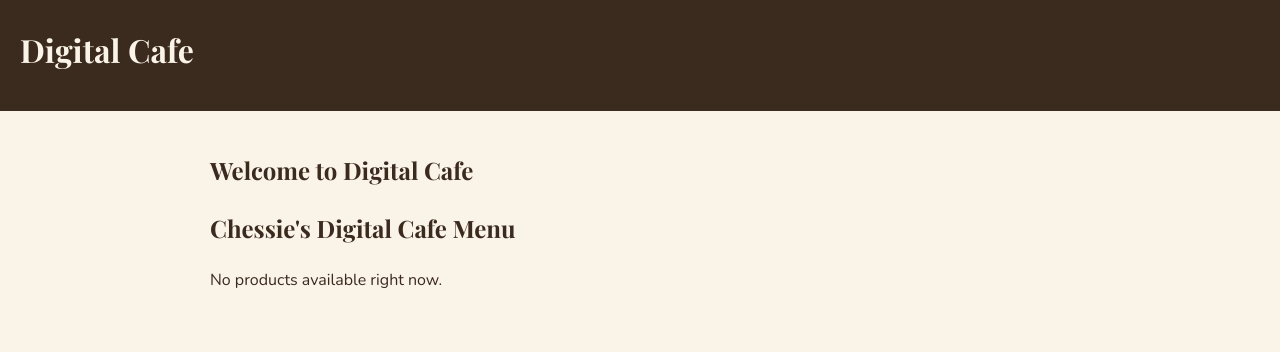
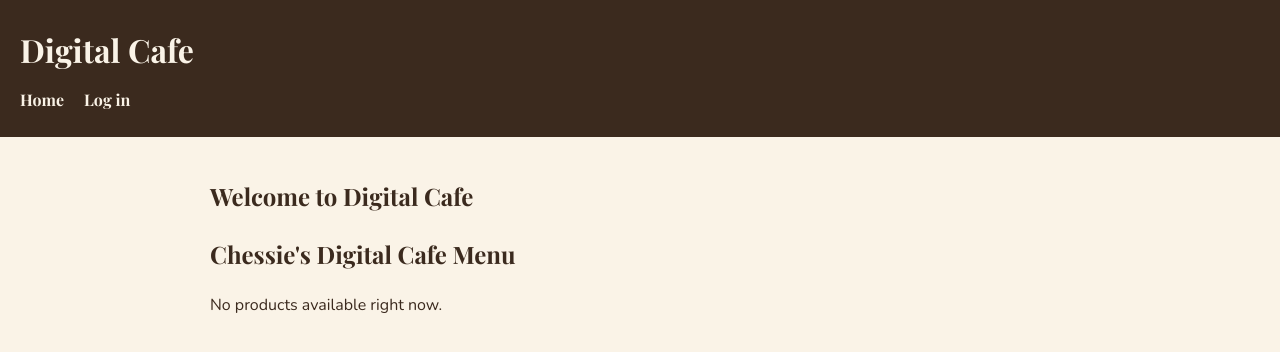
Before and after one commit to chessietrillana/digital-cafe-vibecoded, a Django app: page / in a window 1280 px wide. Shown: the top 352 px of the page. Run offline with Django 5.2, Linux system fonts and the light colour scheme; data that the repository does not hold is empty.

Commit message:
feat: show a conditional nav for logged-out visitors

```diff
--- a/templates/base.html
+++ b/templates/base.html
@@ -12,17 +12,19 @@
 <body>
     <header>
         <h1>Digital Cafe</h1>
-        {% if user.is_authenticated %}
         <nav>
             <a href="{% url 'home' %}">Home</a>
+            {% if user.is_authenticated %}
             <a href="{% url 'cart' %}">Cart</a>
             <a href="{% url 'order_history' %}">Order History</a>
             <form method="post" action="{% url 'logout' %}" style="display:inline">
                 {% csrf_token %}
                 <button type="submit">Log out</button>
             </form>
+            {% else %}
+            <a href="{% url 'login' %}">Log in</a>
+            {% endif %}
         </nav>
-        {% endif %}
     </header>
     {% if messages %}
     <ul class="messages">
```
